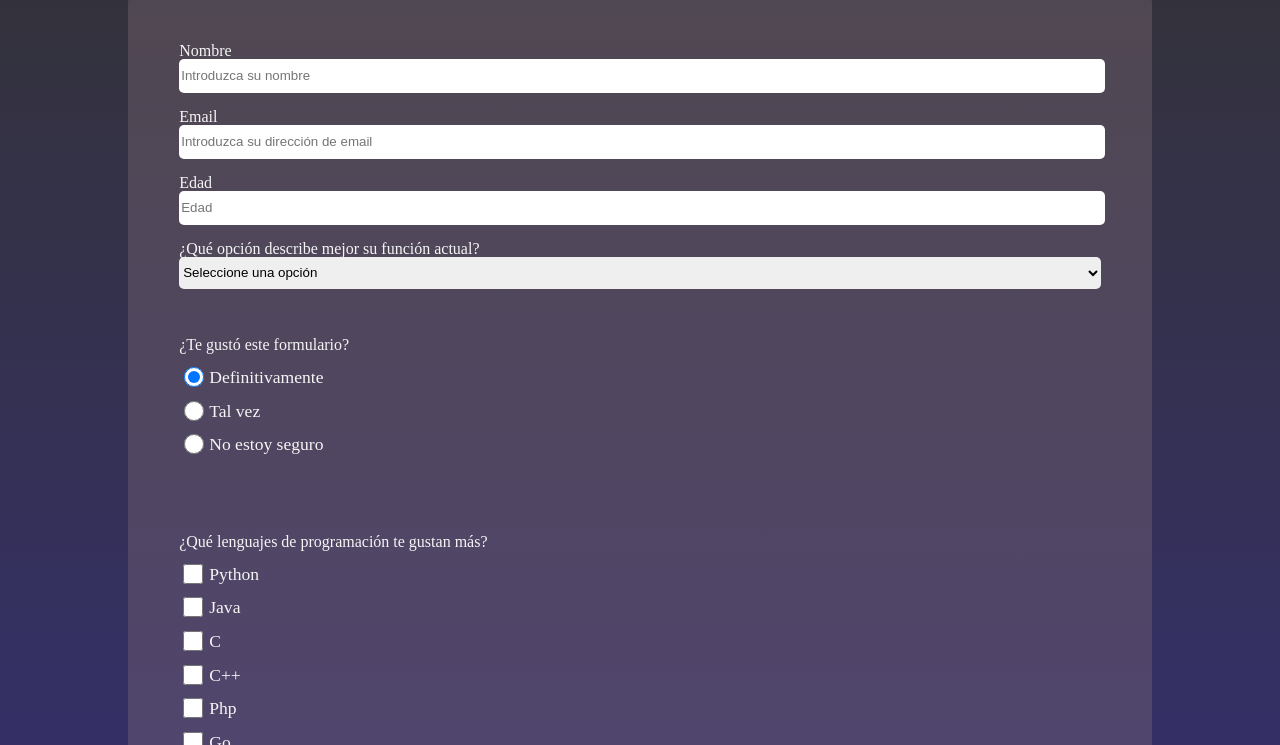
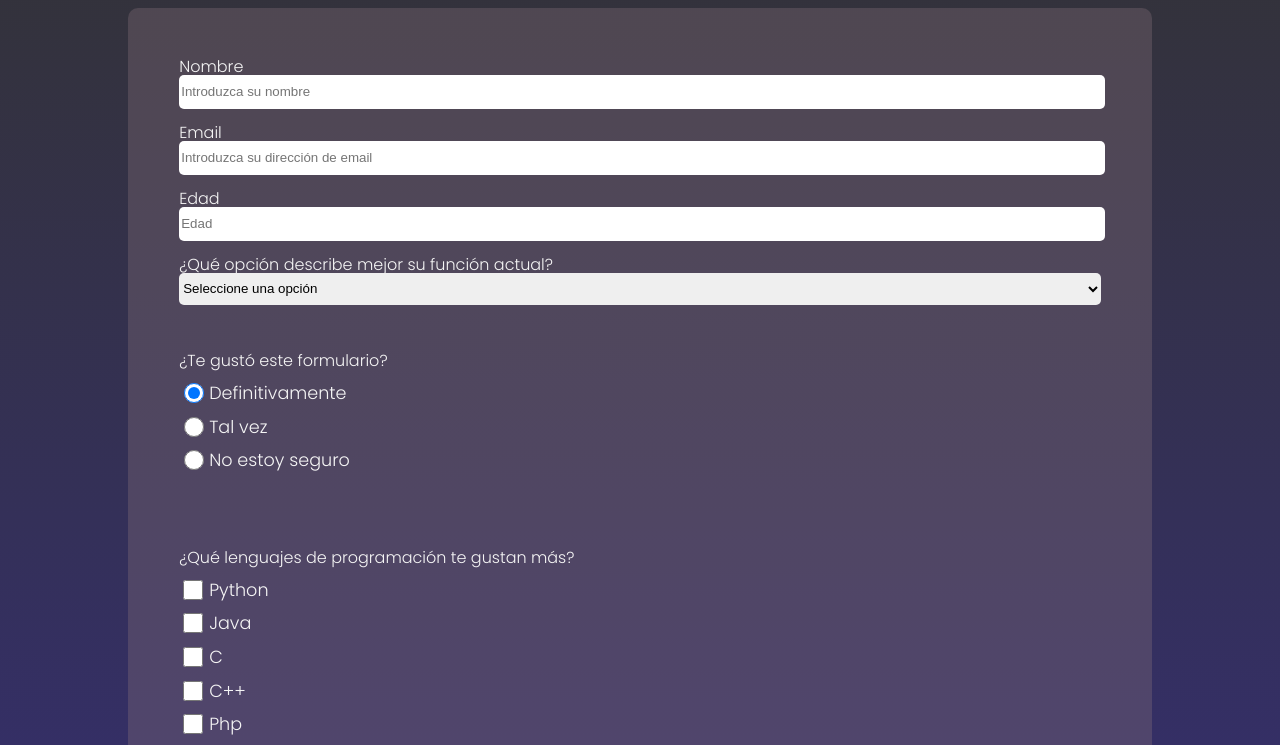
Before and after one commit to VarelaVargasLeandro18/EjerciciosFreeCodeCampWebResponsiveCurso, a plain HTML site: page PracticaDos/index.html in a window 1280 px wide. Shown: the part 165-910 px from the top of the page. Drawn offline with Linux system fonts and the light colour scheme.

Commit message:
Cambiada tipografía en página PracticaDos

```diff
--- a/PracticaDos/assets/style.css
+++ b/PracticaDos/assets/style.css
@@ -1,3 +1,9 @@
+@import url('https://fonts.googleapis.com/css2?family=Poppins:wght@100;300;700&display=swap');
+
+html {
+    font-family: 'Poppins', sans-serif;
+}
+
 body {
     background:linear-gradient( rgba( 0,0,0, .8), rgba(35, 26, 117, 0.918) );
 }
```
